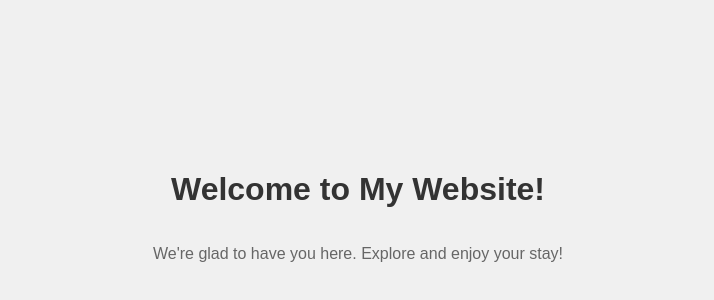
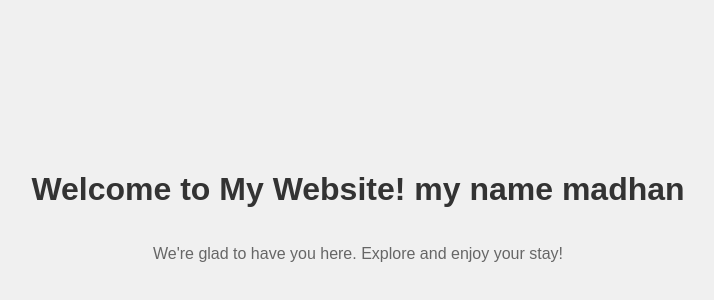
Before and after one commit to Madhanbeeman/mnb, a plain HTML site: page index.html in a window 1280 px wide. Shown: the part 186-486 px from the top of the page, without its empty margins (282-996 px from the left). Drawn offline with Linux system fonts and the light colour scheme.

Commit message:
fix : chande

```diff
--- a/index.html
+++ b/index.html
@@ -29,7 +29,7 @@
 </head>
 <body>
     <div class="container">
-        <h1>Welcome to My Website!</h1>
+        <h1>Welcome to My Website! my name madhan</h1>
         <p>We're glad to have you here. Explore and enjoy your stay!</p>
     </div>
 </body>
```
